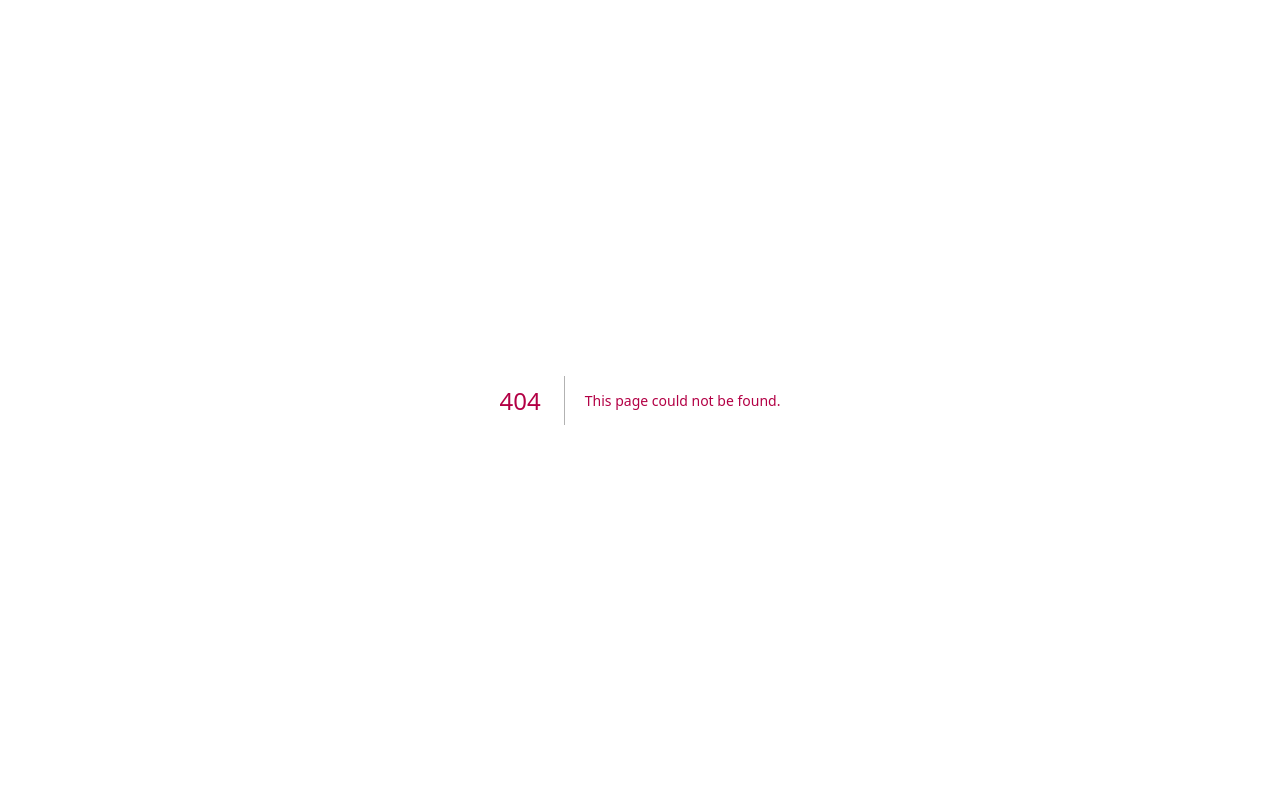
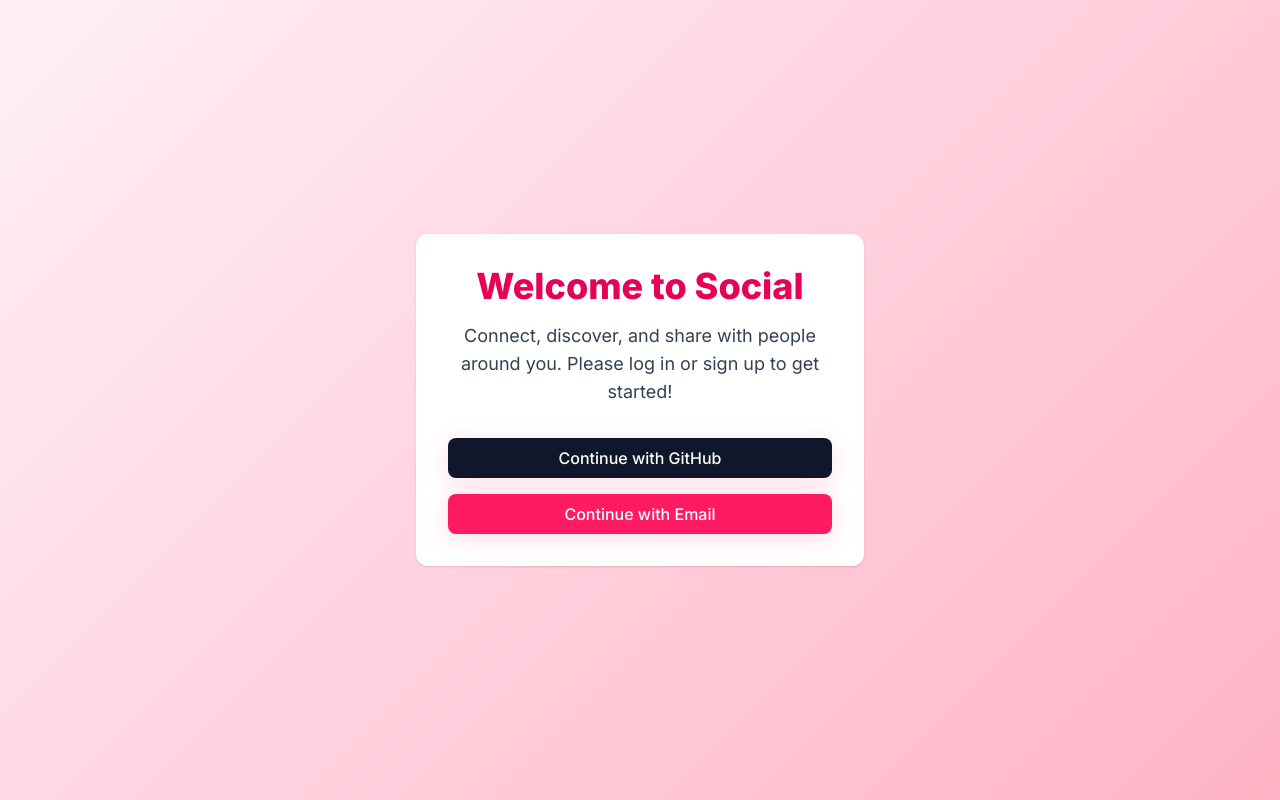
Before and after one commit to harrygamon/Socials, a Next.js app: page /welcome in a window 1280 px wide. Before the commit this address had no page. Built offline with nearby package versions, Linux system fonts and the light colour scheme.

Commit message:
Require login for homepage; add welcome page with login/sign up options

```diff
--- a/src/app/page.tsx
+++ b/src/app/page.tsx
@@ -1,3 +1,6 @@
+import { getServerSession } from "next-auth";
+import { authOptions } from "@/lib/auth";
+import { redirect } from "next/navigation";
 import Navbar from '@/components/navbar'
 import Feed from '@/components/Feed'
 import StoriesBar from '@/components/StoriesBar'
@@ -6,7 +9,11 @@
 import PostForm from '@/components/PostForm'
 import Link from 'next/link'
 
-export default function HomePage() {
+export default async function HomePage() {
+  const session = await getServerSession(authOptions);
+  if (!session || !session.user) {
+    redirect("/welcome");
+  }
   return (
     <div className="min-h-screen bg-secondary-50 dark:bg-secondary-900">
       {/* Top Navbar */}
--- /dev/null
+++ b/src/app/welcome/page.tsx
@@ -0,0 +1,29 @@
+"use client";
+import { signIn } from "next-auth/react";
+import { useRouter } from "next/navigation";
+
+export default function WelcomePage() {
+  const router = useRouter();
+  return (
+    <div className="min-h-screen flex flex-col items-center justify-center bg-gradient-to-br from-primary-50 to-secondary-50 dark:from-secondary-900 dark:to-secondary-800 px-4">
+      <div className="w-full max-w-md bg-white dark:bg-secondary-800 rounded-xl shadow p-8 flex flex-col items-center">
+        <h1 className="text-4xl font-extrabold mb-4 text-center text-primary-600 dark:text-primary-400">Welcome to Social</h1>
+        <p className="text-lg text-secondary-700 dark:text-secondary-300 mb-8 text-center">
+          Connect, discover, and share with people around you. Please log in or sign up to get started!
+        </p>
+        <button
+          onClick={() => signIn("github", { callbackUrl: "/" })}
+          className="w-full mb-4 py-2 bg-secondary-900 hover:bg-secondary-800 text-white rounded-lg font-medium"
+        >
+          Continue with GitHub
+        </button>
+        <button
+          onClick={() => router.push("/auth/signin")}
+          className="w-full py-2 bg-primary-500 hover:bg-primary-600 text-white rounded-lg font-medium"
+        >
+          Continue with Email
+        </button>
+      </div>
+    </div>
+  );
+}
```
